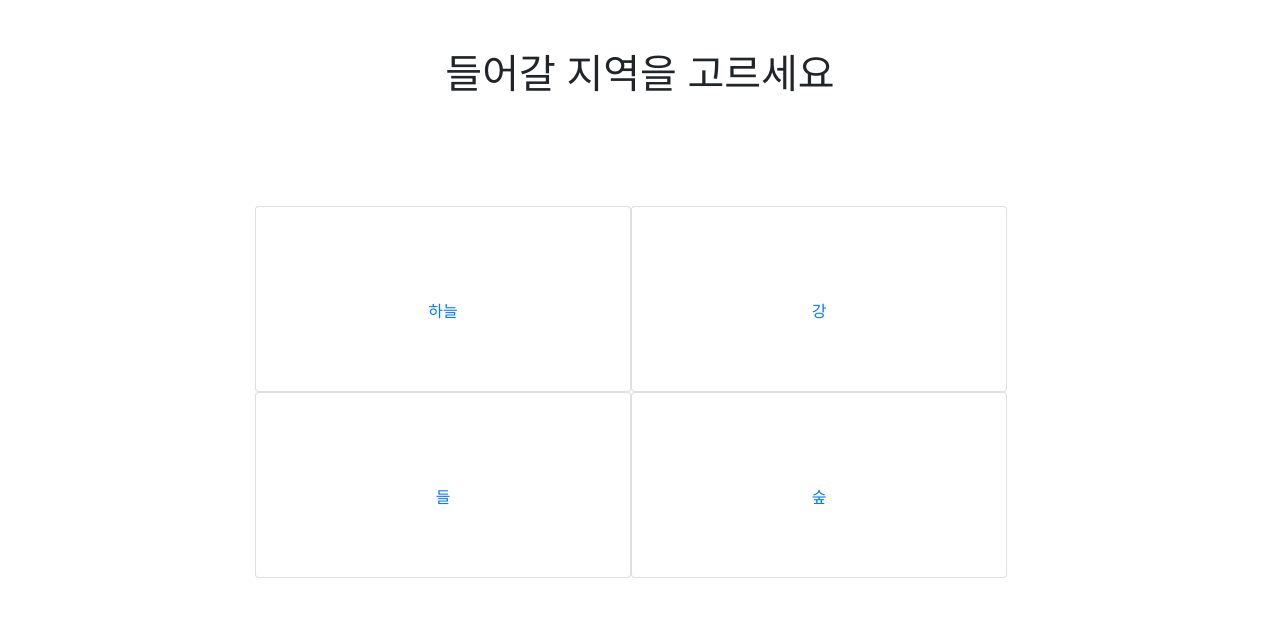
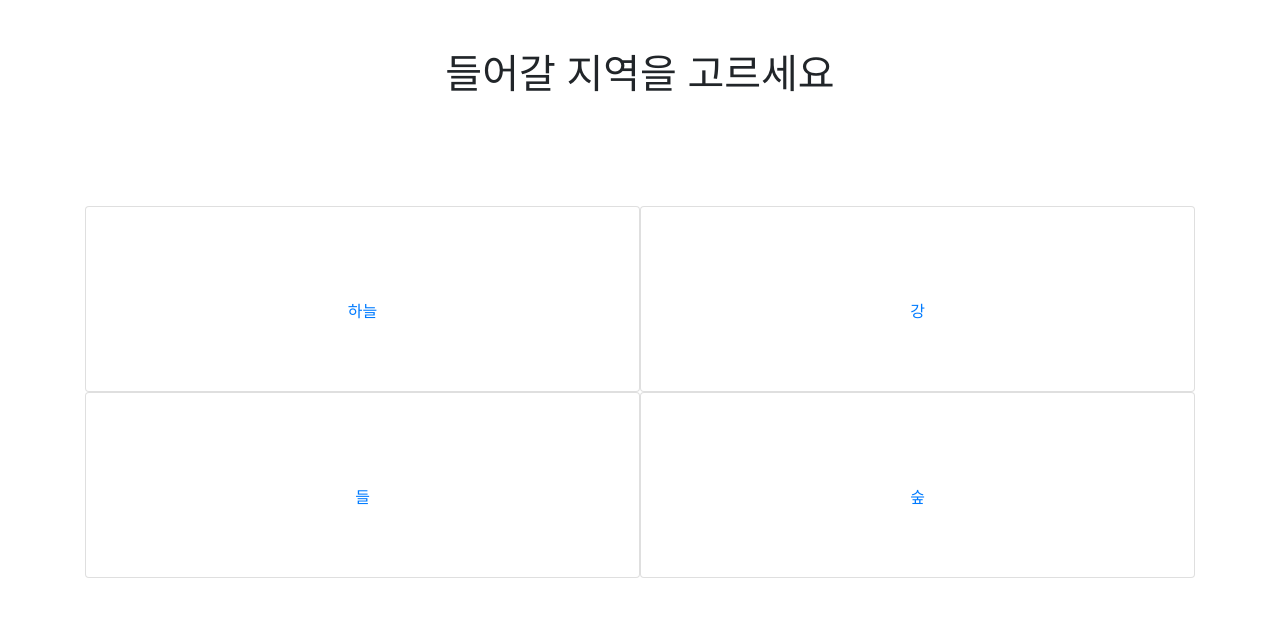
Before and after one commit to kmu-lion-proj3/food_chain, a Django app: template game/templates/choose_area.html in a window 1280 px wide. Shown: the part 56-673 px from the top of the page. Run offline with Django 3.2, Linux system fonts and the light colour scheme; the template is opened without the code that fills it, so the values that code supplies are empty; some libraries are stand-ins or nearby versions.

Commit message:
html 작업

```diff
--- a/game/templates/choose_area.html
+++ b/game/templates/choose_area.html
@@ -53,7 +53,7 @@
             <h1>들어갈 지역을 고르세요</h1>
         </div>
         <div class="list_area">
-            <div class="card" style="float:left; width: 40%;">
+            <div class="card" style=" margin:auto ; width: 100%;">
                 <div class="card-body">
                     <br>
                     <br>
@@ -64,7 +64,9 @@
                     <br>
                 </div>
             </div>
-            <div class="card" style="float:left; width: 40%;">
+
+
+                <div class="card" style="float: left; width: 100%;">
                     <div class="card-body">
                         <br>
                         <br>
@@ -75,7 +77,8 @@
                         <br>
                     </div>
                 </div>
-            <div class="card" style="float:left;  width: 40%; ">
+
+            <div class="card" style="float:right;  width: 100%; ">
                 <div class="card-body">
                     <br>
                     <br>
@@ -86,7 +89,7 @@
                     <br>
                 </div>
             </div>
-            <div class="card" style="float:left; width: 40%; ">
+            <div class="card" style="float:left; width: 100%; ">
                 <div class="card-body">
                     <br>
                     <br>
@@ -98,10 +101,7 @@
                 </div>
             </div>
         </div>
-
-
     </div>
-
 </body>
 
 <style>
@@ -110,9 +110,11 @@
         text-align: center;
         padding-bottom: 100px;
     }
+
     .list_area {
         text-align: center;
-    margin-left: 170px;
+        display: grid;
+        grid-template-columns: 1fr 1fr;
     }
 </style>
 
```
Lines whose indentation alone changed are shown as unchanged.
